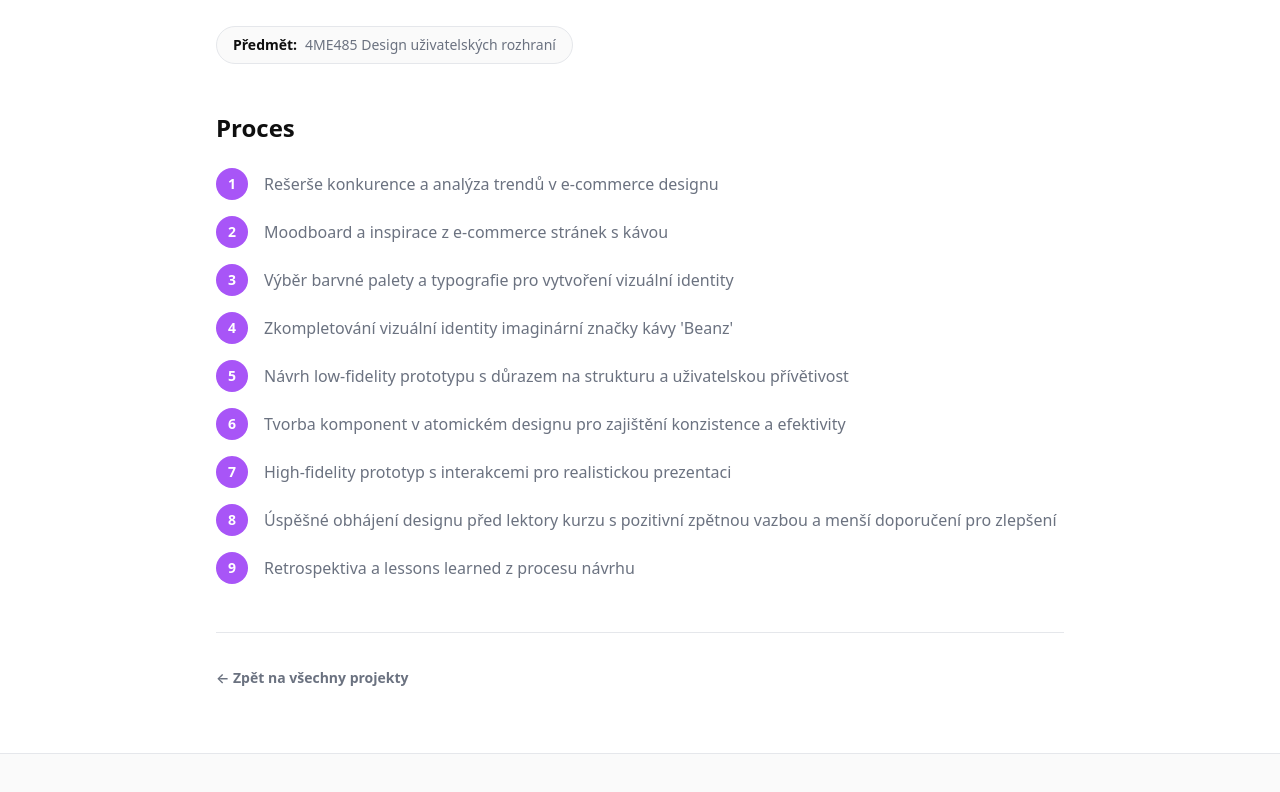
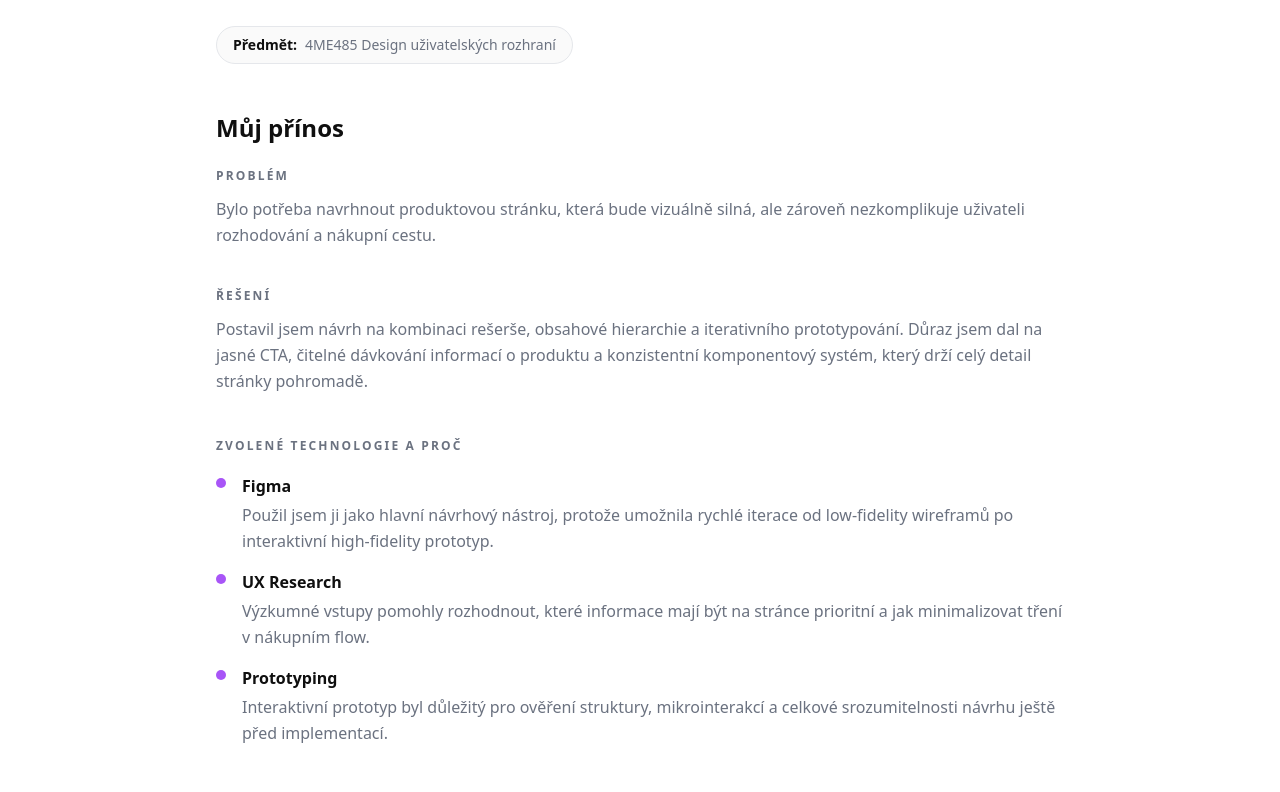
Before and after one commit to vojtechnerad/portfolio, a React (Vite) app: page /portfolio/project/design-cofee-product-page in a window 1280 px wide. Shown: the part 1068-1860 px from the top of the page. Built offline with nearby package versions, Linux system fonts and the light colour scheme; a web font is replaced by a local one.

Commit message:
Add project problem, solution, and technology choices to ProjectDetailPage for enhanced project insights

```diff
--- a/src/data/projects.ts
+++ b/src/data/projects.ts
@@ -1,4 +1,9 @@
 export type ProjectCategory = "dev" | "design" | "both";
+
+export interface ProjectTechnologyChoice {
+  name: string;
+  reason: string;
+}
 
 export interface Project {
   id: string;
@@ -13,6 +18,9 @@ export interface Project {
   role?: string;
   subject?: string;
   overview?: string;
+  problem?: string;
+  solution?: string;
+  technologyChoices?: ProjectTechnologyChoice[];
   process?: string[];
   result?: string;
 }
@@ -50,6 +58,22 @@ export const projects: Project[] = [
     role: "Graphic Designer",
     overview:
       "Projekt zahrnoval kompletní návrh vizuální identity pro imaginární restauraci Slunce na základě zadání od klienta. Cílem bylo vytvořit konzistentní a atraktivní vizuální styl, který by odrážel koncept a atmosféru řemeslné restaurace.",
+    problem:
+      "Zadání potřebovalo převést obecnou představu o řemeslné restauraci do jasné a konzistentní značky, která bude fungovat napříč různými materiály a neztratí čitelnost ani v menších aplikacích.",
+    solution:
+      "Navrhl jsem jednoduchý vizuální systém postavený na výrazném logu, omezené barevné paletě a pevně definované typografii. Díky tomu bylo možné vytvořit identitu, která působí jednotně v menu, na plakátech i na drobných tiskovinách.",
+    technologyChoices: [
+      {
+        name: "InkScape",
+        reason:
+          "Zvolil jsem ho pro tvorbu vektorového loga a ikonických prvků, aby výstupy zůstaly škálovatelné bez ztráty kvality.",
+      },
+      {
+        name: "Affinity",
+        reason:
+          "Použil jsem ho pro kombinaci layoutu a finálních vizuálních aplikací, protože dobře podporuje práci s tiskovými výstupy i prezentací konceptu.",
+      },
+    ],
     process: [
       "Analýza zadání a inspirace z řemeslných restaurací",
       "Návrh moodboardu a výběr vizuálního stylu",
@@ -71,6 +95,27 @@ export const projects: Project[] = [
     role: "UX/UI Designer",
     overview:
       "Projekt zahrnoval kompletní designový proces — od uživatelského výzkumu a tvorby person až po high-fidelity prototyp v Figma. Cílem bylo vytvořit atraktivní a funkční produktovou stránku, která zaujme milovníky kávy.",
+      problem:
+        "Bylo potřeba navrhnout produktovou stránku, která bude vizuálně silná, ale zároveň nezkomplikuje uživateli rozhodování a nákupní cestu.",
+      solution:
+        "Postavil jsem návrh na kombinaci rešerše, obsahové hierarchie a iterativního prototypování. Důraz jsem dal na jasné CTA, čitelné dávkování informací o produktu a konzistentní komponentový systém, který drží celý detail stránky pohromadě.",
+      technologyChoices: [
+        {
+          name: "Figma",
+          reason:
+            "Použil jsem ji jako hlavní návrhový nástroj, protože umožnila rychlé iterace od low-fidelity wireframů po interaktivní high-fidelity prototyp.",
+        },
+        {
+          name: "UX Research",
+          reason:
+            "Výzkumné vstupy pomohly rozhodnout, které informace mají být na stránce prioritní a jak minimalizovat tření v nákupním flow.",
+        },
+        {
+          name: "Prototyping",
+          reason:
+            "Interaktivní prototyp byl důležitý pro ověření struktury, mikrointerakcí a celkové srozumitelnosti návrhu ještě před implementací.",
+        },
+      ],
       process: [
         "Rešerše konkurence a analýza trendů v e-commerce designu",
         "Moodboard a inspirace z e-commerce stránek s kávou",
@@ -97,6 +142,22 @@ export const projects: Project[] = [
     role: "Frontend Developer",
     overview:
       "Jednoduché a elegantní portfolio pro prezentaci fotografií. Projekt zahrnoval návrh a implementaci responzivního designu s důrazem na vizuální dojem.",
+      problem:
+        "Hlavní výzvou bylo navrhnout portfolio, které nechá vyniknout samotné fotografie, ale přitom nebude působit prázdně a bude dobře fungovat i na mobilech.",
+      solution:
+        "Zvolil jsem minimalistické rozhraní s důrazem na rytmus, whitespace a responzivní grid. Implementace se soustředila na to, aby navigace a galerie nepřebíjely obsah a celý web působil rychle a čistě.",
+      technologyChoices: [
+        {
+          name: "React",
+          reason:
+            "Použil jsem ho pro modulární stavbu galerie a dalších opakovatelných částí rozhraní, které se daly snadno udržovat a rozšiřovat.",
+        },
+        {
+          name: "Tailwind CSS",
+          reason:
+            "Zvolil jsem ho pro rychlou práci s layoutem, spacingem a responzivitou, což bylo u vizuálně čistého portfolia klíčové.",
+        },
+      ],
       link: "https://vojtechnerad.github.io/photography-portfolio",
     subject: "4ME421 Digitálni fotografie"
   },
@@ -112,6 +173,27 @@ export const projects: Project[] = [
     role: "Fullstack Developer & Designer",
     overview:
       "E-commerce platforma s administračním rozhraním, správou produktů a košíkem. Projekt vznikl jako semestrální práce z předmětu 4IZ571 Vývoj pokročilých webových aplikací v PHP.",
+      problem:
+        "Projekt měl pokrýt celý e-commerce scénář od katalogu přes košík až po administraci, takže bylo potřeba sladit uživatelskou část s interní správou obsahu a produktů.",
+      solution:
+        "Navrhl jsem aplikaci jako propojení frontendové nákupní zkušenosti a administrace s důrazem na přehlednou správu dat. Řešení se soustředilo na srozumitelné flow nákupu, jednoduchou správu produktů a funkční datový základ.",
+      technologyChoices: [
+        {
+          name: "PHP + NETTE",
+          reason:
+            "Tuto kombinaci jsem zvolil kvůli rychlému vývoji MVC aplikace a přehlednému oddělení prezentační, aplikační a datové vrstvy.",
+        },
+        {
+          name: "MySQL",
+          reason:
+            "Relační databáze byla vhodná pro správu produktů, objednávek a vazeb mezi entitami v typickém e-commerce scénáři.",
+        },
+        {
+          name: "Bootstrap",
+          reason:
+            "Pomohl urychlit návrh rozhraní a zajistit konzistentní responzivní chování bez zbytečného vlastního CSS od nuly.",
+        },
+      ],
       subject: "4IZ571 Vývoj pokročilých webových aplikací v PHP"
   },
   {
@@ -125,6 +207,27 @@ export const projects: Project[] = [
     role: "System Architect",
     overview:
       "Projekt zahrnoval návrh architektury pro službu zaměřenou na pomoc lidem při hledání pohřešovaných domácích mazlíčků. Cílem bylo vytvořit škálovatelnou a spolehlivou platformu, která umožní uživatelům snadno sdílet informace o pohřešovaných mazlíčcích a pomáhat při jejich nalezení.",
+    problem:
+      "Bylo potřeba navrhnout službu, která zvládne různé typy uživatelů, notifikace, práci s daty o mazlíčcích a budoucí růst systému bez ztráty přehlednosti architektury.",
+    solution:
+      "Zpracoval jsem dvě varianty architektury a porovnal jejich dopad na škálovatelnost, integraci i provozní složitost. Díky tomu bylo možné jasně ukázat trade-offy mezi microservices a SOA a doporučit vhodné směřování řešení.",
+    technologyChoices: [
+      {
+        name: "Microservices",
+        reason:
+          "Zvažoval jsem je jako vhodnou volbu pro samostatně škálovatelné doménové části systému a lepší oddělení odpovědností.",
+      },
+      {
+        name: "SOA",
+        reason:
+          "Druhá varianta umožnila ukázat přístup orientovaný na sdílené služby a porovnat jeho vhodnost vůči komplexitě daného use case.",
+      },
+      {
+        name: "Draw.io",
+        reason:
+          "Použil jsem ho pro modelování architektury, use casů a komponent tak, aby bylo možné návrh jasně komunikovat i obhájit.",
+      },
+    ],
     github: "https://github.com/vojtechnerad/4IT575-seminarni-prace",
     link: "https://github.com/vojtechnerad/4IT575-seminarni-prace/blob/main/README.md",
     result: "Pro projekt jsme navrhli dvě řešení - jedno založené na microservices a druhé na SOA. Obě řešení zahrnovala detailní diagramy komponent, use case diagramy a návrh databázového schématu. Naše práce poskytla jasný plán pro implementaci služby a zdůraznila klíčové aspekty škálovatelnosti a spolehlivosti.",
@@ -149,6 +252,27 @@ export const projects: Project[] = [
     role: "Frontend Developer",
     overview:
       "Týmový projekt byl zaměřený na navrhnutí a implementaci aplikace s využitím praktik User-centered designu. Cílem bylo vytvořit prototyp správce hesel, který by byl intuitivní a snadno použitelný pro širokou škálu uživatelů. Já jsem v tomto projektu zastával pozici frontend developera, kde jsem implementoval aplikaci podle rešerše a návrhů vytvořených kolegy z týmu.",
+    problem:
+      "Správce hesel je citlivý produkt, kde musí uživatel rychle pochopit strukturu aplikace a zároveň mít důvěru v bezpečnost i ovladatelnost řešení.",
+    solution:
+      "Můj přínos byl převést výstupy z UX části do funkčního prototypu, který zachovává jednoduché ovládání i jasnou informační architekturu. Soustředil jsem se na konzistentní frontendové chování a na to, aby návrh byl použitelný v realistických scénářích práce s hesly.",
+    technologyChoices: [
+      {
+        name: "React",
+        reason:
+          "Zvolil jsem ho pro stavbu komponentního rozhraní, kde bylo potřeba udržet konzistenci mezi formuláři, přehledy a opakujícími se interakcemi.",
+      },
+      {
+        name: "TypeScript",
+        reason:
+          "Pomohl udržet spolehlivější práci se strukturou dat a stavem aplikace i při rychlém prototypování.",
+      },
+      {
+        name: "Tailwind CSS",
+        reason:
+          "Urychlil implementaci návrhu a usnadnil dotažení detailů rozhraní bez velké režie kolem stylování.",
+      },
+    ],
     github: "https://github.com/vojtechnerad/password-manager-prototype",
     link: "https://vojtechnerad.github.io/password-manager-prototype/",
     subject: "4ME483 Design zaměřený na člověka"
--- a/src/pages/ProjectDetailPage.tsx
+++ b/src/pages/ProjectDetailPage.tsx
@@ -149,6 +149,57 @@ export default function ProjectDetailPage() {
         </section>
       )}
 
+      {(project.problem || project.solution || project.technologyChoices?.length) && (
+        <section className="mb-12">
+          <h2 className="mb-6 text-2xl font-bold text-primary">Můj přínos</h2>
+
+          <div className="grid gap-10 pb-5 md:grid-cols-1">
+            {project.problem && (
+              <div className="bg-white">
+                <p className="text-xs font-semibold uppercase tracking-[0.18em] text-secondary">
+                  Problém
+                </p>
+                <p className="mt-3 text-base leading-relaxed text-secondary">
+                  {project.problem}
+                </p>
+              </div>
+            )}
+
+            {project.solution && (
+              <div className="bg-white">
+                <p className="text-xs font-semibold uppercase tracking-[0.18em] text-secondary">
+                  Řešení
+                </p>
+                <p className="mt-3 text-base leading-relaxed text-secondary">
+                  {project.solution}
+                </p>
+              </div>
+            )}
+          </div>
+
+          {project.technologyChoices && project.technologyChoices.length > 0 && (
+            <div className="mt-6 rounded-2xl">
+              <h3 className="text-xs font-semibold uppercase tracking-[0.18em] text-secondary">
+                Zvolené technologie a proč
+              </h3>
+              <ul className="mt-5 space-y-4">
+                {project.technologyChoices.map((technology) => (
+                  <li key={technology.name} className="flex gap-4">
+                    <span className={`mt-1 inline-block h-2.5 w-2.5 shrink-0 rounded-full ${dotStyle}`} />
+                    <div>
+                      <p className="font-semibold text-primary">{technology.name}</p>
+                      <p className="mt-1 leading-relaxed text-secondary">
+                        {technology.reason}
+                      </p>
+                    </div>
+                  </li>
+                ))}
+              </ul>
+            </div>
+          )}
+        </section>
+      )}
+
       {/* Process */}
       {project.process && project.process.length > 0 && (
         <section className="mb-12">
```
